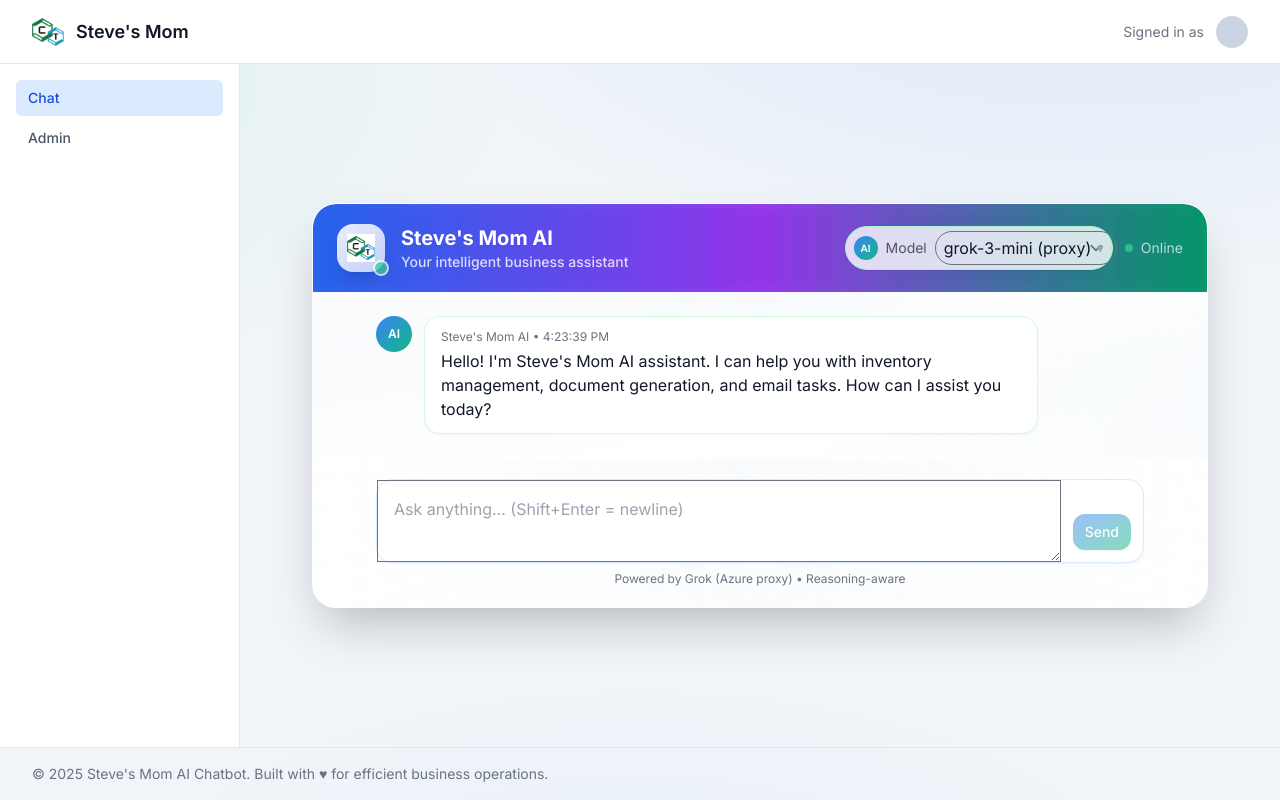
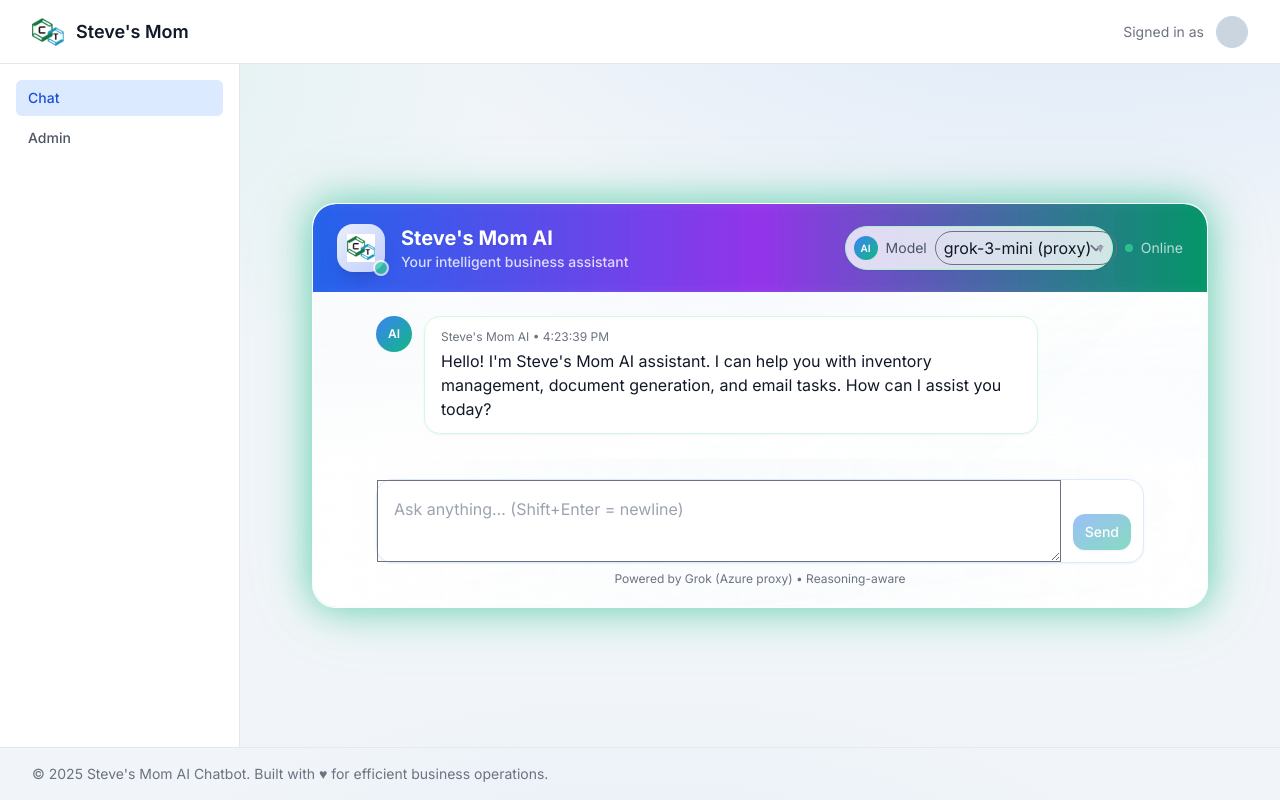
Before and after one commit to Cannasol-Tech/steves-mom-archive, a React (Create React App) app in the folder frontend/: page / in a window 1280 px wide. Built offline with nearby package versions, Linux system fonts and the light colour scheme.

Commit message:
[cascade-69] feat(make): comprehensive make targets; docs: standardize workflow usage

```diff
--- a/frontend/src/components/Chat/ChatInterface.tsx
+++ b/frontend/src/components/Chat/ChatInterface.tsx
@@ -39,7 +39,7 @@ const ChatInterface: React.FC<ChatInterfaceProps> = ({
   toastMessage
 }) => {
   return (
-    <div className="flex flex-col h-full max-h-screen bg-gradient-to-br from-slate-50 via-white to-blue-50/30 rounded-3xl border border-white/60 shadow-2xl backdrop-blur-xl overflow-hidden">
+    <div className="flex flex-col h-full max-h-screen bg-gradient-to-br from-slate-50 via-white to-blue-50/30 rounded-3xl border border-white/60 shadow-2xl backdrop-blur-xl overflow-hidden rotating-glow pulse-glow">
       {/* Modern Chat Header */}
       <div className="relative bg-gradient-to-r from-blue-600/95 via-purple-600/90 to-emerald-600/95 backdrop-blur-sm">
         <div className="absolute inset-0 bg-gradient-to-r from-blue-600/20 via-purple-600/15 to-emerald-600/20 backdrop-blur-sm"></div>
--- a/frontend/src/index.css
+++ b/frontend/src/index.css
@@ -75,4 +75,59 @@
     background-repeat: no-repeat;
     background-attachment: fixed;
   }
+
+  .rotating-glow {
+    position: relative;
+    overflow: hidden;
+  }
+
+  .rotating-glow::before {
+    content: '';
+    position: absolute;
+    inset: -2px;
+    background: conic-gradient(
+      from 0deg,
+      transparent 0deg,
+      rgba(16, 185, 129, 0.1) 60deg,
+      rgba(16, 185, 129, 0.4) 120deg,
+      rgba(16, 185, 129, 0.8) 180deg,
+      rgba(16, 185, 129, 0.4) 240deg,
+      rgba(16, 185, 129, 0.1) 300deg,
+      transparent 360deg
+    );
+    border-radius: inherit;
+    animation: rotate-glow 4s linear infinite;
+    z-index: -1;
+  }
+
+  .rotating-glow::after {
+    content: '';
+    position: absolute;
+    inset: 2px;
+    background: inherit;
+    border-radius: inherit;
+    z-index: -1;
+  }
+
+  @keyframes rotate-glow {
+    0% {
+      transform: rotate(0deg);
+    }
+    100% {
+      transform: rotate(360deg);
+    }
+  }
+
+  .pulse-glow {
+    animation: pulse-emerald 2s ease-in-out infinite alternate;
+  }
+
+  @keyframes pulse-emerald {
+    0% {
+      box-shadow: 0 0 20px rgba(16, 185, 129, 0.3);
+    }
+    100% {
+      box-shadow: 0 0 40px rgba(16, 185, 129, 0.6), 0 0 80px rgba(16, 185, 129, 0.2);
+    }
+  }
 }
```
Also changed, not shown: 2 other files (tests, documents, lock files or other folders).
